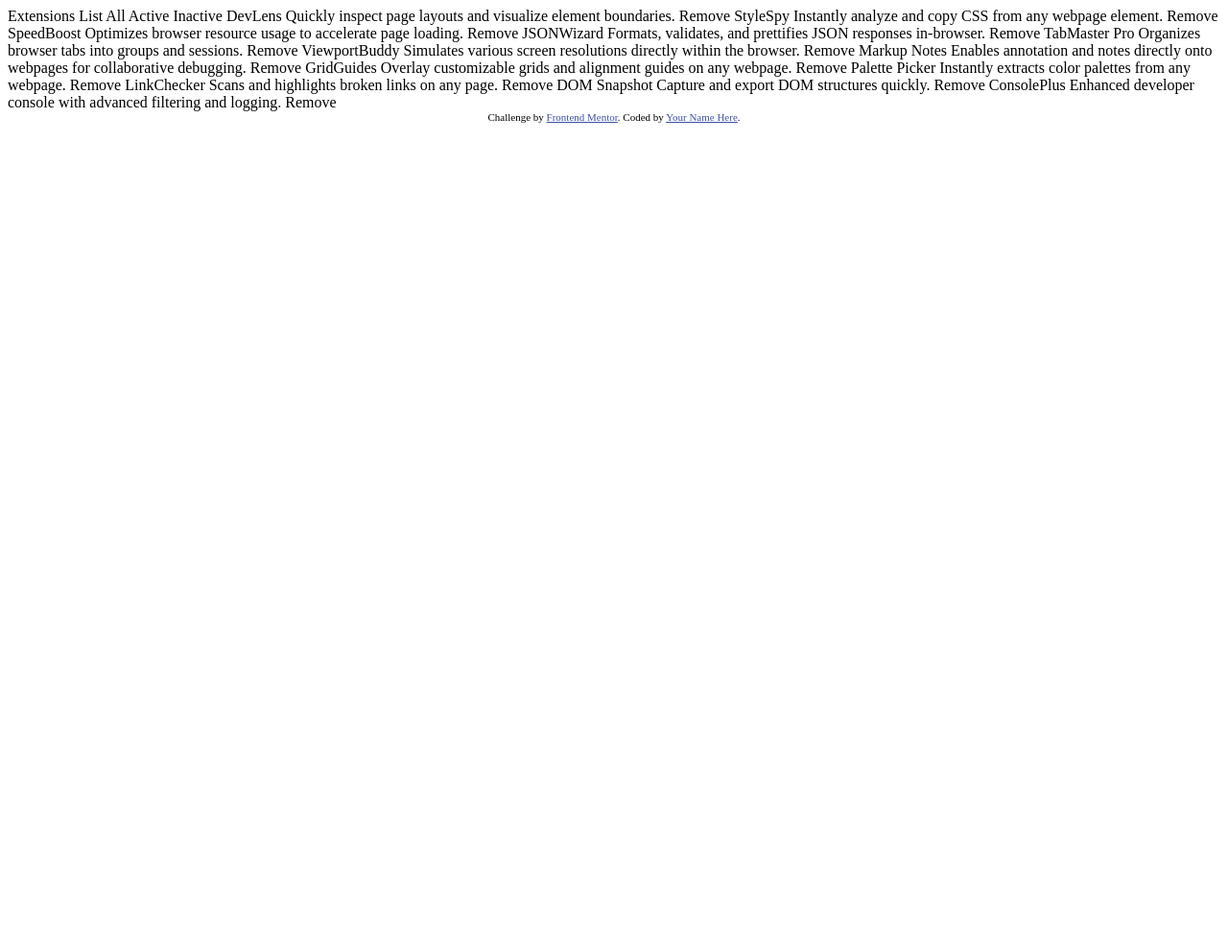
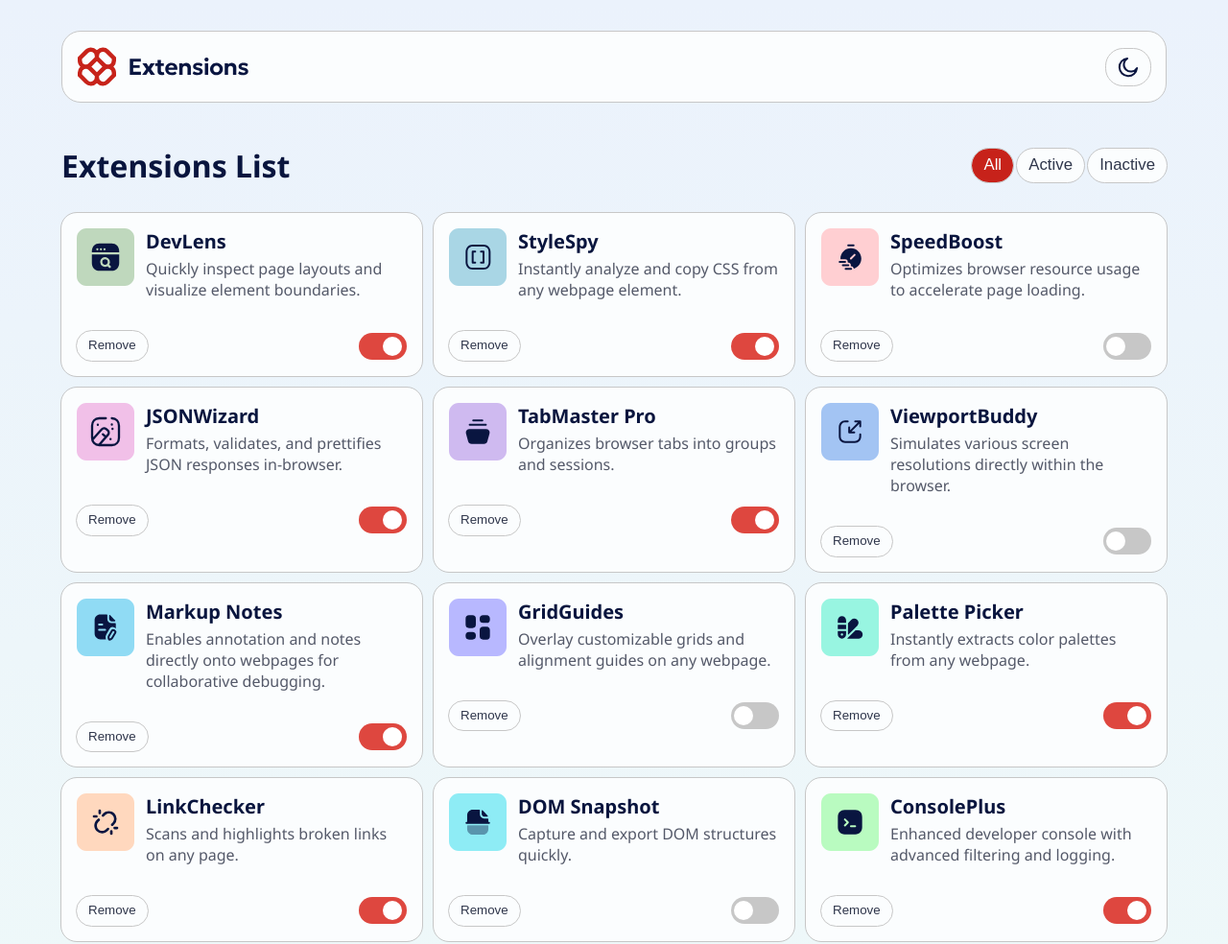
Before and after one commit to srinu6663/browser-extensions-manager-ui, a plain HTML site: page index.html in a window 1280 px wide. Shown: the whole page at 96% size. Before the commit the page ends 800 px from the top, so only its background shows below. Drawn offline with nearby package versions, Linux system fonts and the light colour scheme.

Commit message:
completed the coding part

```diff
--- a/index.html
+++ b/index.html
@@ -2,79 +2,49 @@
 <html lang="en">
 <head>
   <meta charset="UTF-8">
-  <meta name="viewport" content="width=device-width, initial-scale=1.0"> <!-- displays site properly based on user's device -->
+  <meta name="viewport" content="width=device-width, initial-scale=1.0">
+  <title>Browser extensions manager UI</title>
+  <!-- displays site properly based on user's device -->
 
   <link rel="icon" type="image/png" sizes="32x32" href="./assets/images/favicon-32x32.png">
 
-  <title>Frontend Mentor | Browser extensions manager UI</title>
+  <link rel="preconnect" href="https://fonts.googleapis.com">
+  <link rel="preconnect" href="https://fonts.gstatic.com" crossorigin>
+  <link href="https://fonts.googleapis.com/css2?family=Noto+Sans:wght@100..900&display=swap" rel="stylesheet">
 
-  <!-- Feel free to remove these styles or customise in your own stylesheet 👍 -->
-  <style>
-    .attribution { font-size: 11px; text-align: center; }
-    .attribution a { color: hsl(228, 45%, 44%); }
-  </style>
+  <link rel="stylesheet" href="https://cdnjs.cloudflare.com/ajax/libs/remixicon/4.6.0/remixicon.css" crossorigin="anonymous">
+
+  <link rel="stylesheet" href="style.css">
+
 </head>
 <body>
+  <div class="container">
+    <header>
+      <div class="logo">
+        <img src="./assets/images/logo.svg" alt="Logo" class="logo-img">
+      </div>
 
-  Extensions List
+      <button id="theme-btn" class="theme-btn">
+        <img src="./assets/images/icon-moon.svg" alt="toggle">
+      </button>
+    </header>
 
-  All
-  Active
-  Inactive
+    <main>
+      <div class="grid-header">
+        <h1>Extensions List</h1>
 
-  <!-- If you plan to use the JSON file to populate the data dynamically, you can delete the content below -->
+        <div class="filter-btn" id="filter-btn">
+          <button id="all" class="filter-btn">All</button>
+          <button id="active" class="filter-btn">Active</button>
+          <button id="inactive" class="filter-btn">Inactive</button>
+        </div>
+      </div>
 
-  DevLens
-  Quickly inspect page layouts and visualize element boundaries.
-  Remove
+      <div id="extension-grid" class="extension-grid">
 
-  StyleSpy
-  Instantly analyze and copy CSS from any webpage element.
-  Remove
-
-  SpeedBoost
-  Optimizes browser resource usage to accelerate page loading.
-  Remove
-
-  JSONWizard
-  Formats, validates, and prettifies JSON responses in-browser.
-  Remove
-
-  TabMaster Pro
-  Organizes browser tabs into groups and sessions.
-  Remove
-
-  ViewportBuddy
-  Simulates various screen resolutions directly within the browser.
-  Remove
-
-  Markup Notes
-  Enables annotation and notes directly onto webpages for collaborative debugging.
-  Remove
-
-  GridGuides
-  Overlay customizable grids and alignment guides on any webpage.
-  Remove
-
-  Palette Picker
-  Instantly extracts color palettes from any webpage.
-  Remove
-
-  LinkChecker
-  Scans and highlights broken links on any page.
-  Remove
-
-  DOM Snapshot
-  Capture and export DOM structures quickly.
-  Remove
-
-  ConsolePlus
-  Enhanced developer console with advanced filtering and logging.
-  Remove
-
-  <div class="attribution">
-    Challenge by <a href="https://www.frontendmentor.io?ref=challenge">Frontend Mentor</a>.
-    Coded by <a href="#">Your Name Here</a>.
+      </div>
+    </main>
   </div>
+  <script src="script.js"></script>
 </body>
 </html>
--- /dev/null
+++ b/script.js
@@ -0,0 +1,122 @@
+const themeBtn = document.getElementById('theme-btn');
+const currentTheme = localStorage.getItem('theme');
+
+if (currentTheme) {
+    document.documentElement.setAttribute('data-theme', currentTheme);
+}
+
+themeBtn.addEventListener('click', () => {
+    const currentTheme = document.documentElement.getAttribute('data-theme');
+
+    if (currentTheme === 'dark') {
+        document.documentElement.setAttribute('data-theme', 'light');
+        themeBtn.innerHTML = '<img src="./assets/images/icon-moon.svg" alt="toggle">';
+        localStorage.setItem('theme', 'light');
+    } else {
+        document.documentElement.setAttribute('data-theme', 'dark');
+        themeBtn.innerHTML = '<img src="./assets/images/icon-sun.svg" alt="toggle">';
+        localStorage.setItem('theme', 'dark');
+    }
+});
+
+
+const extensionGrid =document.getElementById('extension-grid')
+const filterBtnConstainer =document.getElementById('filter-btn')
+const filterBtns = document.querySelectorAll('.filter-btn');
+let extensionsData=[]
+let currentFilter = 'all'
+
+async function fetchExtensions() {
+    const res =await fetch('./data.json')
+    extensionsData = await res.json()
+    applyFilter(currentFilter)
+}
+
+function displayExtensions(extensions) {
+    extensionGrid.innerHTML = ""; // Clear existing content
+
+    extensions.forEach(extension => {
+        const item = document.createElement('div');
+        item.classList.add('item');
+        item.dataset.name = extension.name;
+
+        item.innerHTML = `
+            <div class="top">
+                <img src="${extension.logo}" alt="${extension.name}">
+                <div class="extension-info">
+                    <div class="name">${extension.name}</div>
+                    <div class="description">${extension.description}</div>
+                </div>
+            </div>
+            <div class="bottom">
+                <button class="remove-btn">Remove</button>
+                <div class="toggle-switch">
+                    <input class="toggle-input"
+                        id="toggle-${extension.name}"
+                        type="checkbox"
+                        ${extension.isActive ? 'checked' : ''}>
+                    <label class="toggle-label" for="toggle-${extension.name}"></label>
+                </div>
+            </div>
+        `;
+
+        extensionGrid.appendChild(item);
+    });
+}
+
+
+function applyFilter(filter) {
+    currentFilter = filter;
+
+    filterBtns.forEach(btn => {
+        btn.classList.toggle('active', btn.id === filter);
+    });
+
+    let filteredData = [];
+    switch (filter) {
+        case 'all':
+            filteredData = extensionsData;
+            break;
+        case 'active':
+            filteredData = extensionsData.filter(extension => extension.isActive);
+            break;
+        case 'inactive':
+            filteredData = extensionsData.filter(extension => !extension.isActive);
+            break;
+    }
+
+    displayExtensions(filteredData);
+}
+
+
+function handleGridClick(e) {
+    if (e.target.classList.contains('filter-btn')) {
+        applyFilter(e.target.id);
+    } else if (e.target.classList.contains('remove-btn')) {
+        const item = e.target.closest('.item');
+        const name = item.dataset.name;
+        extensionsData = extensionsData.filter(ext => ext.name !== name);
+        applyFilter(currentFilter);
+    }
+}
+
+filterBtnConstainer.addEventListener('click', handleGridClick);
+extensionGrid.addEventListener('click', handleGridClick);
+extensionGrid.addEventListener('change', handleToggle);
+
+
+function handleToggle(e) {
+    if (e.target.classList.contains('toggle-input')) {
+        const item = e.target.closest('.item');
+        const name = item.dataset.name;
+
+        const extension = extensionsData.find(ext => ext.name === name);
+        if (extension) {
+            extension.isActive = e.target.checked;
+            applyFilter(currentFilter); // Update UI
+        }
+    }
+}
+
+
+fetchExtensions()
--- /dev/null
+++ b/style.css
@@ -0,0 +1,271 @@
+* {
+    padding: 0;
+    margin: 0;
+    box-sizing: border-box;
+}
+
+:root {
+    --bg-main: linear-gradient(180deg, #EBF2FC 0%, #EEF8F9 100%);
+
+    --card-bg:hsl(200, 60%, 99%);
+    --card-outline:hsl(0, 0%, 78%);
+    --header-text:hsl(227,75%,14%);
+    --description-text:hsl( 226, 11%, 37%);
+
+    --button-bg:hsl(200, 60%, 99%);
+    --button-text:hsl(225,23%,24%);
+    --button-text-hover:hsl(200, 60%, 99%);
+    --button-hover: hsl(0, 0%, 93%);
+    --button-outline: hsl(0, 0%, 78%);
+
+    --theme-button-bg:hsl(240, 3%, 94%, 0.70);
+    --theme-button-hover:hsl(226, 11%, 37%);
+
+    --toggle-inactive: hsl(0, 0%, 78%);
+
+    --filter-btn-hover:hsl(3, 86%, 64%);
+    --toggle-active: hsl(3, 71%, 56%);
+    --toggle-focus:hsl(3, 71%, 56%);
+    --remove-button-hover:hsl(3, 77%, 44%);
+}
+
+[data-theme='dark'] {
+    --bg-main: linear-gradient(180deg, #040918 0%, #091540 100%);
+
+    --card-bg:hsl(226, 25%, 17%);
+    --card-outline:hsl(0, 0%, 78%);
+    --header-text: hsl(200, 60%, 99%);
+    --description-text:hsl(0, 0%, 78%);
+
+    --button-bg:hsl(226,25%,17%);
+    --button-text: hsl(217, 61%, 90%);
+    --button-text-hover:hsl(227,75%,14%);
+    --button-outline: hsl(0, 0%, 78%);
+    --button-hover:hsl(226, 11%, 37%);
+
+    --theme-button-bg:hsl(240, 3%, 94%, 0.3);
+    --theme-button-hover:hsl(226, 11%, 37%);
+
+    --toggle-inactive: hsl(0, 0%, 78%);
+
+    --filter-btn-hover:hsl(3, 86%, 64%);
+    --toggle-active: hsl(3, 71%, 56%);
+    --toggle-focus:hsl(3, 71%, 56%);
+    --remove-button-hover:hsl(3, 77%, 44%);
+}
+
+[data-theme="dark"] .logo-img {
+    filter: invert(1) brightness(2);
+}
+
+
+body {
+    background: var(--bg-main);
+    min-height: 100vh;
+    font-family: 'Noto Sans', sans-serif;
+    font-size: 1rem;
+}
+
+img, svg, picture {
+    max-width: 100%;
+    display: block;
+}
+
+h1, h2,h3, button{
+    line-height: 1.1;
+}
+
+button{
+    cursor: pointer;
+    background-color: var(--button-bg);
+    color: var(--button-text);
+    padding: .5rem .75rem;
+    font-weight: 500;
+    border-radius: 1.1rem;
+    border:0;
+    outline:  1px solid var(--button-outline);
+
+    &.filter-btn{
+        color: var(--button-text);
+        font-size: 1.05rem;
+
+        &:hover{
+            background-color: var(--remove-button-hover);
+            color: var(--button-text-hover);
+        }
+
+        &:focus{
+            outline: 2px solid var(--toggle-focus);
+            outline-offset: 2px;
+        }
+    }
+
+    &.filter-btn.active{
+        background-color: var(--remove-button-hover);
+        color: var(--button-text-hover);
+    }
+
+    &.remove-btn:hover,
+    &.remove-btn:focus{
+        background-color: var(--remove-button-hover);
+        color: var(--button-text-hover);
+        outline: 2px solid var(--toggle-focus);
+        outline-offset:2px;
+    }
+}
+
+.container{
+    max-width: 90%;
+    width: 1400px;
+    margin: auto;
+}
+
+header{
+    background-color: var(--card-bg);
+    padding: 1rem;
+    margin: 2rem 0 3rem 0;
+    display: flex;
+    align-items: center;
+    justify-content: space-between;
+    border-radius: 1.25rem;
+    border: 1px solid var(--card-outline); /* Ensure border is visible */
+
+    .logo path:nth-child(2) {
+        fill: var(--header-text);
+    }
+
+
+    &.theme-btn{
+        cursor: pointer;
+        background-color: var(--theme-button-bg);
+        color: var(--header-text);
+        padding: .75rem;
+        border-radius: .5rem;
+
+        &:focus{
+            outline: 2px solid var(--toggle-focus);
+            outline-offset: 2px;
+        }
+    }
+}
+
+
+.grid-header{
+    color:var(--header-text);
+    margin-bottom: 2rem;
+    display: flex;
+    align-items: center;
+    justify-content: space-between;
+
+    @media (max-width: 768px) {
+        flex-direction: column;
+        gap: 2rem;
+
+        & .filter-btns .filter-btn {
+            padding: .75rem 1rem;
+            font-size: 1.15rem;
+            border-radius: 1.25rem;
+        }
+
+    }
+}
+
+.filter-btns{
+    display: flex;
+    gap: 1rem;
+}
+
+.extension-grid{
+    margin-bottom: 2rem;
+    display: grid;
+    grid-template-columns: 1fr 1fr 1fr;
+    gap: .75rem;
+
+    & .item{
+        background-color: var(--card-bg);
+        padding: 1rem;
+        border-radius: 1rem;
+        outline: 1px solid var(--card-outline);
+    }
+
+    & .item .top{
+        color: var(--description-text);
+        margin-bottom: 2rem;
+        display: flex;
+        align-items: flex-start;
+        gap: .75rem;
+
+        & .name{
+            color: var(--header-text);
+            margin-bottom: .25rem;
+            font-size: 1.25rem;
+            font-weight: 700;
+        }
+    }
+
+    & .item .bottom{
+        display: flex;
+        align-items: center;
+        justify-content: space-between;
+    }
+
+    @media (max-width: 1024px) {
+        grid-template-columns: 1fr 1fr;
+    }
+    @media (max-width: 768px) {
+        grid-template-columns: 1fr;
+    }
+}
+
+.toggle-btn {
+    width: fit-content;
+    display: block;
+    position: relative;
+}
+
+.toggle-switch {
+    position: relative;
+    display: inline-block;
+    width: 50px;
+    height: 28px;
+}
+
+.toggle-switch .toggle-input {
+    position: absolute;
+    width: 100%;
+    height: 100%;
+    opacity: 0;
+    cursor: pointer;
+    z-index: 2;
+}
+
+.toggle-switch .toggle-label {
+    position: relative;
+    display: block;
+    width: 50px;
+    height: 28px;
+    background-color: var(--toggle-inactive);
+    border-radius: 2rem;
+    transition: background-color 200ms;
+}
+
+.toggle-switch .toggle-label::before {
+    content: '';
+    position: absolute;
+    top: 50%;
+    left: 3px;
+    width: 20px;
+    height: 20px;
+    background-color: white;
+    border-radius: 50%;
+    transform: translateY(-50%);
+    transition: left 200ms ease;
+}
+
+.toggle-switch .toggle-input:checked + .toggle-label {
+    background-color: var(--toggle-active);
+}
+
+.toggle-switch .toggle-input:checked + .toggle-label::before {
+    left: 25px;
+}
```
